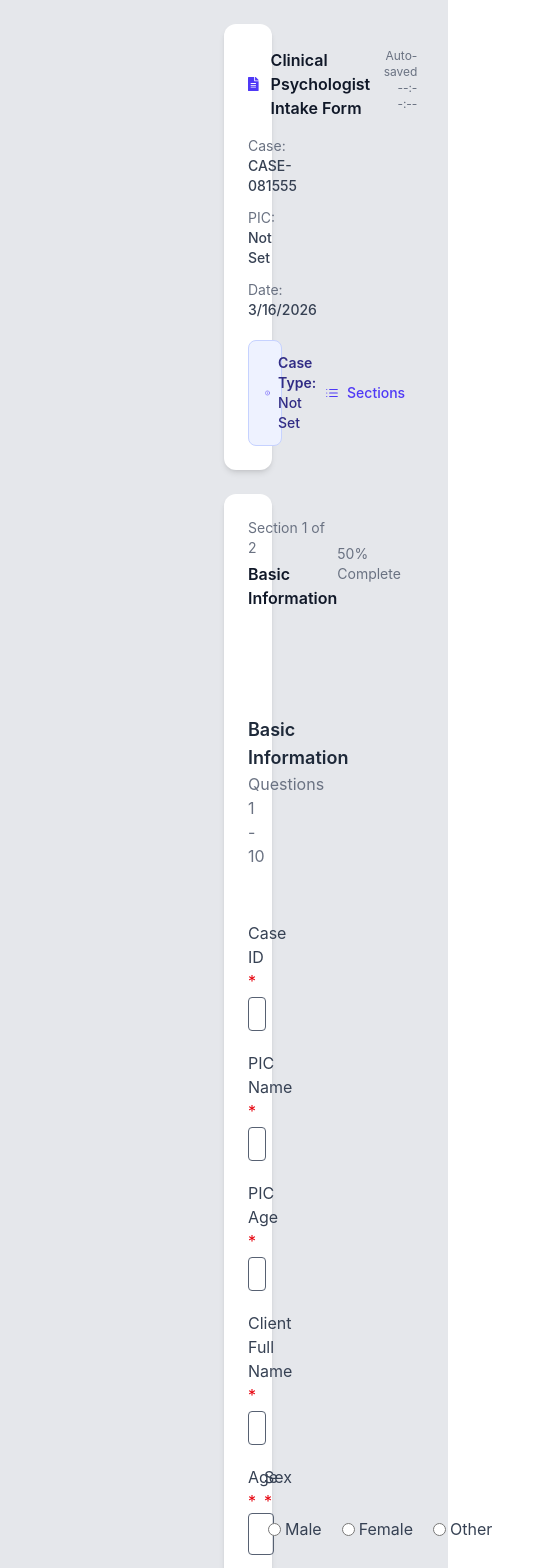
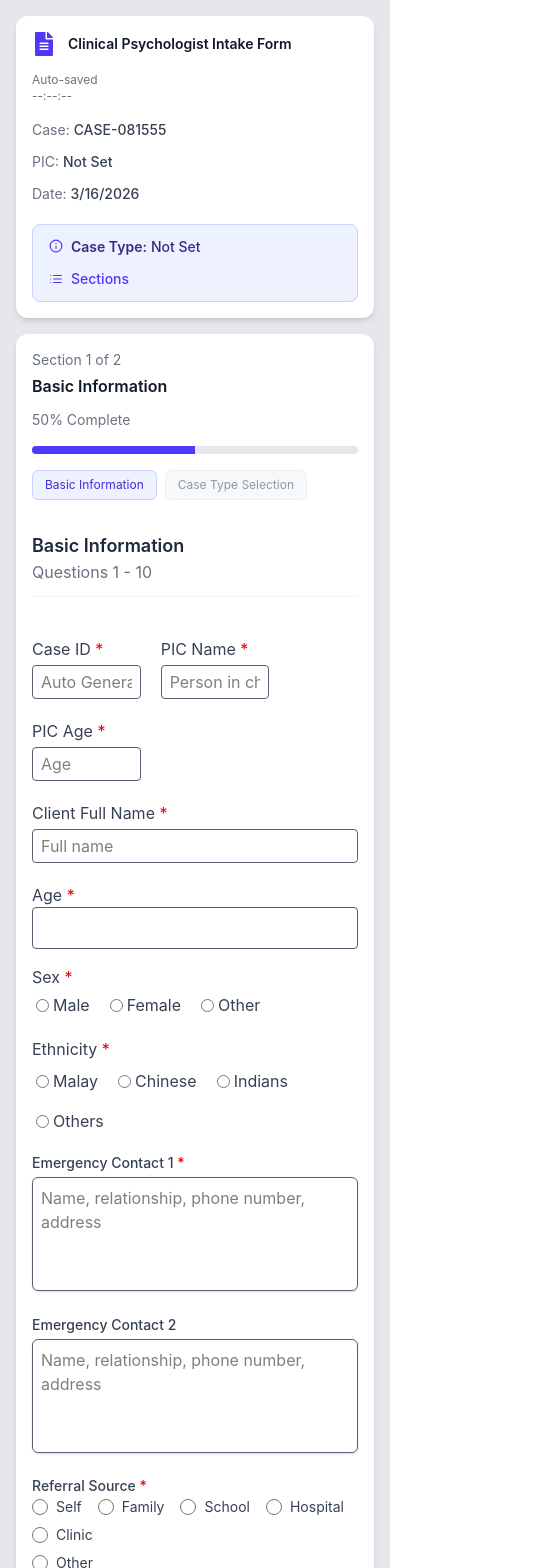
Before and after one commit to smileywrld/react-form, a React (Vite) app: page / in a window 390 px wide. Shown: the top 1568 px of the page, 535 px wide, since content can reach past the window. Built offline with nearby package versions, Linux system fonts and the light colour scheme.

Commit message:
update 8 files

```diff
--- a/src/App.jsx
+++ b/src/App.jsx
@@ -152,11 +152,11 @@ function App() {
 	return (
 		<FormikProvider value={formik}>
 			<form onSubmit={formik.handleSubmit}>
-				<div className="min-h-screen bg-gray-200 px-56 py-6">
-					<div className="max-w-6xl mx-auto space-y-6">
+				<div className="min-h-screen bg-gray-200 px-4 py-4 sm:px-6 sm:py-6 lg:px-12 xl:px-20 2xl:px-32">
+					<div className="mx-auto max-w-6xl space-y-4 sm:space-y-6">
 						<Overview formData={formData} lastSavedAt={lastSavedAt} />
 
-						<div className="bg-white rounded-xl shadow-md p-6">
+						<div className="rounded-xl bg-white p-4 shadow-md sm:p-6">
 							<Header
 								steps={steps}
 								currentStepIndex={safeCurrentStepIndex}
--- a/src/components/BasicInformation/ClientDetailsSection.jsx
+++ b/src/components/BasicInformation/ClientDetailsSection.jsx
@@ -18,7 +18,7 @@ const ClientDetailsSection = ({ formik }) => {
 			</div>
 
 			{/* Age and Sex */}
-			<div className="grid grid-cols-2 gap-4 mt-5">
+			<div className="mt-5 grid grid-cols-1 gap-4 md:grid-cols-2">
 				<div>
 					<label htmlFor="age" className="text-[#364153]">
 						Age <span className="text-red-600">*</span>
@@ -36,7 +36,7 @@ const ClientDetailsSection = ({ formik }) => {
 					<label className="text-[#364153]">
 						Sex <span className="text-red-600">*</span>
 					</label>
-					<div className="flex gap-4 mt-1">
+					<div className="mt-1 flex flex-wrap gap-4">
 						<label className="text-[#364153] flex items-center">
 							<input
 								type="radio"
--- a/src/components/BasicInformation/EmergencySection.jsx
+++ b/src/components/BasicInformation/EmergencySection.jsx
@@ -2,7 +2,7 @@ import React from "react";
 
 const EmergencySection = ({ formik }) => {
 	return (
-		<div className="grid grid-cols-1 lg:grid-cols-1 gap-6 md:grid-cols-2 mt-5">
+		<div className="mt-5 grid grid-cols-1 gap-6 md:grid-cols-2 lg:grid-cols-1">
 			<div>
 				<label className="block text-sm font-medium text-gray-700">
 					Emergency Contact 1 <span className="text-red-600">*</span>
--- a/src/components/BasicInformation/ReferralSection.jsx
+++ b/src/components/BasicInformation/ReferralSection.jsx
@@ -2,13 +2,13 @@ import React from "react";
 
 const ReferralSection = ({ formik }) => {
 	return (
-		<div className="grid lg:grid-cols-1 gap-6 md:grid-cols-2 mt-5">
+		<div className="mt-5 grid grid-cols-1 gap-6 md:grid-cols-2 lg:grid-cols-1">
 			{/* Referral Source */}
 			<div>
 				<label className="text-sm font-medium text-gray-700 mb-2">
 					Referral Source <span className="text-red-600">*</span>
 				</label>
-				<div className="space-y-2 flex gap-2 flex-wrap">
+				<div className="flex flex-wrap gap-x-4 gap-y-2">
 					<div className="flex items-center">
 						<input
 							type="radio"
@@ -99,7 +99,7 @@ const ReferralSection = ({ formik }) => {
 						</label>
 					</div>
 
-					<div className="flex items-start">
+					<div className="flex w-full flex-col gap-2 sm:flex-row sm:items-start">
 						<div className="flex items-center">
 							<input
 								type="radio"
@@ -119,7 +119,7 @@ const ReferralSection = ({ formik }) => {
 						</div>
 
 						{formik.values.referralSource === "other" && (
-							<div className="ml-6 mt-2 w-full">
+							<div className="w-full sm:ml-6 sm:mt-0">
 								<input
 									type="text"
 									name="referralSourceOther"
--- a/src/components/Footer.jsx
+++ b/src/components/Footer.jsx
@@ -13,12 +13,12 @@ const Footer = ({
 			: "bg-indigo-600 hover:bg-indigo-700 focus:ring-indigo-500";
 
 	return (
-		<div className="flex justify-between items-center mt-8 pt-6 border-t border-gray-200">
+		<div className="mt-8 flex flex-col gap-3 border-t border-gray-200 pt-6 sm:flex-row sm:items-center sm:justify-between">
 			<button
 				type="button"
 				onClick={onPrevious}
 				disabled={previousDisabled}
-				className={`rounded-md border border-gray-300 bg-white px-6 py-2.5 text-sm font-medium text-gray-700 hover:bg-gray-50 ${
+				className={`w-full rounded-md border border-gray-300 bg-white px-6 py-2.5 text-sm font-medium text-gray-700 hover:bg-gray-50 sm:w-auto ${
 					previousDisabled ? "opacity-50 cursor-not-allowed" : ""
 				}`}
 			>
@@ -28,7 +28,7 @@ const Footer = ({
 			<button
 				type="button"
 				onClick={onSaveDraft}
-				className="rounded-md border border-gray-300 bg-white px-6 py-2.5 text-sm font-medium text-gray-700 hover:bg-gray-50"
+				className="w-full rounded-md border border-gray-300 bg-white px-6 py-2.5 text-sm font-medium text-gray-700 hover:bg-gray-50 sm:w-auto"
 			>
 				Save Draft
 			</button>
@@ -37,7 +37,7 @@ const Footer = ({
 				type="button"
 				onClick={onNext}
 				disabled={nextDisabled}
-				className={`rounded-md px-8 py-2.5 text-sm font-semibold text-white focus:outline-none focus:ring-2 focus:ring-offset-2 ${nextButtonClassName} ${
+				className={`w-full rounded-md px-8 py-2.5 text-sm font-semibold text-white focus:outline-none focus:ring-2 focus:ring-offset-2 sm:w-auto ${nextButtonClassName} ${
 					nextDisabled ? "opacity-60 cursor-not-allowed" : ""
 				}`}
 			>
--- a/src/components/Header.jsx
+++ b/src/components/Header.jsx
@@ -13,21 +13,21 @@ const Header = ({ steps, currentStepIndex, onStepChange }) => {
 
 	return (
 		<div>
-			<div className="flex items-center justify-between">
+			<div className="flex flex-col gap-3 sm:flex-row sm:items-center sm:justify-between">
 				<div>
 					<p className="text-sm text-gray-500">{sectionLabel}</p>
 					<h2 className="text-base font-semibold text-gray-900 mt-1">
 						{stepTitle}
 					</h2>
 				</div>
-				<p className="text-sm text-gray-500">{percentComplete}</p>
+				<p className="text-sm text-gray-500 sm:text-right">{percentComplete}</p>
 			</div>
 
 			<div className="mt-4">
 				<ProgressBar currentStep={currentStepNumber} totalSteps={totalSteps} showLabels={false} />
 			</div>
 
-			<div className="flex gap-2 mt-4 overflow-x-auto whitespace-nowrap pb-2">
+			<div className="mt-4 flex gap-2 overflow-x-auto whitespace-nowrap pb-2">
 				{steps.map((step, index) => {
 					const isActive = index === currentStepIndex;
 					const isCompleted = index < currentStepIndex;
@@ -42,7 +42,7 @@ const Header = ({ steps, currentStepIndex, onStepChange }) => {
 								if (typeof onStepChange === "function") onStepChange(index);
 							}}
 							disabled={!isClickable}
-							className={`px-3 py-1.5 rounded-md text-sm border inline-flex items-center gap-2 ${
+							className={`inline-flex shrink-0 items-center gap-2 rounded-md border px-3 py-1.5 text-xs sm:text-sm ${
 								isCompleted
 									? "bg-green-100 border-green-200 text-green-700"
 									: isActive
--- a/src/components/Overview.jsx
+++ b/src/components/Overview.jsx
@@ -38,15 +38,15 @@ const Overview = ({ formData, lastSavedAt }) => {
 	const timeDisplay = formatTime(lastSavedAt);
 
 	return (
-		<div className="bg-white rounded-xl shadow-md p-6">
-			<div className="flex items-start justify-between">
+		<div className="rounded-xl bg-white p-4 shadow-md sm:p-6">
+			<div className="flex flex-col gap-4 sm:flex-row sm:items-start sm:justify-between">
 				<div className="flex items-center gap-3">
-					<FaFileAlt className="text-indigo-600 text-2xl" />
-					<h1 className="text-base font-semibold text-gray-900">
+					<FaFileAlt className="shrink-0 text-2xl text-indigo-600" />
+					<h1 className="text-sm font-semibold text-gray-900 sm:text-base">
 						Clinical Psychologist Intake Form
 					</h1>
 				</div>
-				<div className="text-right">
+				<div className="text-left sm:text-right">
 					<p className="text-xs text-gray-500">Auto-saved</p>
 					<p className="text-xs text-gray-500">{timeDisplay ?? "--:--:--"}</p>
 				</div>
@@ -67,9 +67,9 @@ const Overview = ({ formData, lastSavedAt }) => {
 				</p>
 			</div>
 
-			<div className="mt-5 bg-indigo-50 border border-indigo-200 rounded-lg px-4 py-3 flex items-center justify-between">
-				<div className="flex items-center gap-2 text-sm text-indigo-900">
-					<FiInfo className="text-indigo-600" />
+			<div className="mt-5 flex flex-col gap-3 rounded-lg border border-indigo-200 bg-indigo-50 px-4 py-3 sm:flex-row sm:items-center sm:justify-between">
+				<div className="flex items-start gap-2 text-sm text-indigo-900 sm:items-center">
+					<FiInfo className="mt-0.5 shrink-0 text-indigo-600 sm:mt-0" />
 					<p>
 						<span className="font-semibold">Case Type:</span>{" "}
 						<span className="font-medium">{caseTypeLabel}</span>
@@ -77,7 +77,7 @@ const Overview = ({ formData, lastSavedAt }) => {
 				</div>
 				<button
 					type="button"
-					className="flex items-center gap-2 text-sm text-indigo-600 hover:text-indigo-700 font-medium"
+					className="inline-flex items-center gap-2 self-start text-sm font-medium text-indigo-600 hover:text-indigo-700 sm:self-auto"
 				>
 					<FiList />
 					Sections
--- a/src/components/SubmissionSuccess.jsx
+++ b/src/components/SubmissionSuccess.jsx
@@ -3,37 +3,37 @@ import { MdFileDownload } from "react-icons/md";
 
 const SubmissionSuccess = ({ caseID, onNewForm, onExportPdf }) => {
 	return (
-		<div className="min-h-screen bg-gray-200 px-6 py-10 flex items-center justify-center">
-			<div className="bg-white rounded-2xl shadow-xl w-full max-w-xl px-10 py-12 text-center">
-				<div className="mx-auto h-24 w-24 rounded-full bg-green-100 flex items-center justify-center">
-					<FiCheck className="text-green-600 text-5xl" />
+		<div className="flex min-h-screen items-center justify-center bg-gray-200 px-4 py-8 sm:px-6 sm:py-10">
+			<div className="w-full max-w-xl rounded-2xl bg-white px-6 py-10 text-center shadow-xl sm:px-10 sm:py-12">
+				<div className="mx-auto flex h-20 w-20 items-center justify-center rounded-full bg-green-100 sm:h-24 sm:w-24">
+					<FiCheck className="text-4xl text-green-600 sm:text-5xl" />
 				</div>
 
-				<h2 className="mt-8 text-2xl font-semibold text-gray-900">
+				<h2 className="mt-8 text-xl font-semibold text-gray-900 sm:text-2xl">
 					Form Submitted Successfully
 				</h2>
-				<p className="mt-3 text-lg text-gray-600">
+				<p className="mt-3 text-base text-gray-600 sm:text-lg">
 					Clinical intake form for has been submitted.
 				</p>
-				<p className="mt-2 text-lg text-gray-600">
+				<p className="mt-2 text-base text-gray-600 sm:text-lg">
 					Case ID:{" "}
 					<span className="font-semibold text-gray-800">
 						{caseID || "CASE-000000"}
 					</span>
 				</p>
 
-				<div className="mt-10 flex items-center justify-center gap-5">
+				<div className="mt-10 flex flex-col gap-4 sm:flex-row sm:items-center sm:justify-center sm:gap-5">
 					<button
 						type="button"
 						onClick={onNewForm}
-						className="rounded-xl bg-indigo-600 px-10 py-4 text-white text-lg font-medium hover:bg-indigo-700 focus:outline-none focus:ring-2 focus:ring-indigo-500 focus:ring-offset-2"
+						className="w-full rounded-xl bg-indigo-600 px-8 py-4 text-base font-medium text-white hover:bg-indigo-700 focus:outline-none focus:ring-2 focus:ring-indigo-500 focus:ring-offset-2 sm:w-auto sm:px-10 sm:text-lg"
 					>
 						New Form
 					</button>
 					<button
 						type="button"
 						onClick={onExportPdf}
-						className="rounded-xl border border-gray-300 bg-white px-10 py-4 text-gray-800 text-lg font-medium hover:bg-gray-50 focus:outline-none focus:ring-2 focus:ring-indigo-500 focus:ring-offset-2 inline-flex items-center justify-center gap-3"
+						className="inline-flex w-full items-center justify-center gap-3 rounded-xl border border-gray-300 bg-white px-8 py-4 text-base font-medium text-gray-800 hover:bg-gray-50 focus:outline-none focus:ring-2 focus:ring-indigo-500 focus:ring-offset-2 sm:w-auto sm:px-10 sm:text-lg"
 					>
 						<MdFileDownload className="text-2xl" />
 						Export PDF
```
Also changed, not shown: 1 other file (tests, documents, lock files or other folders).
